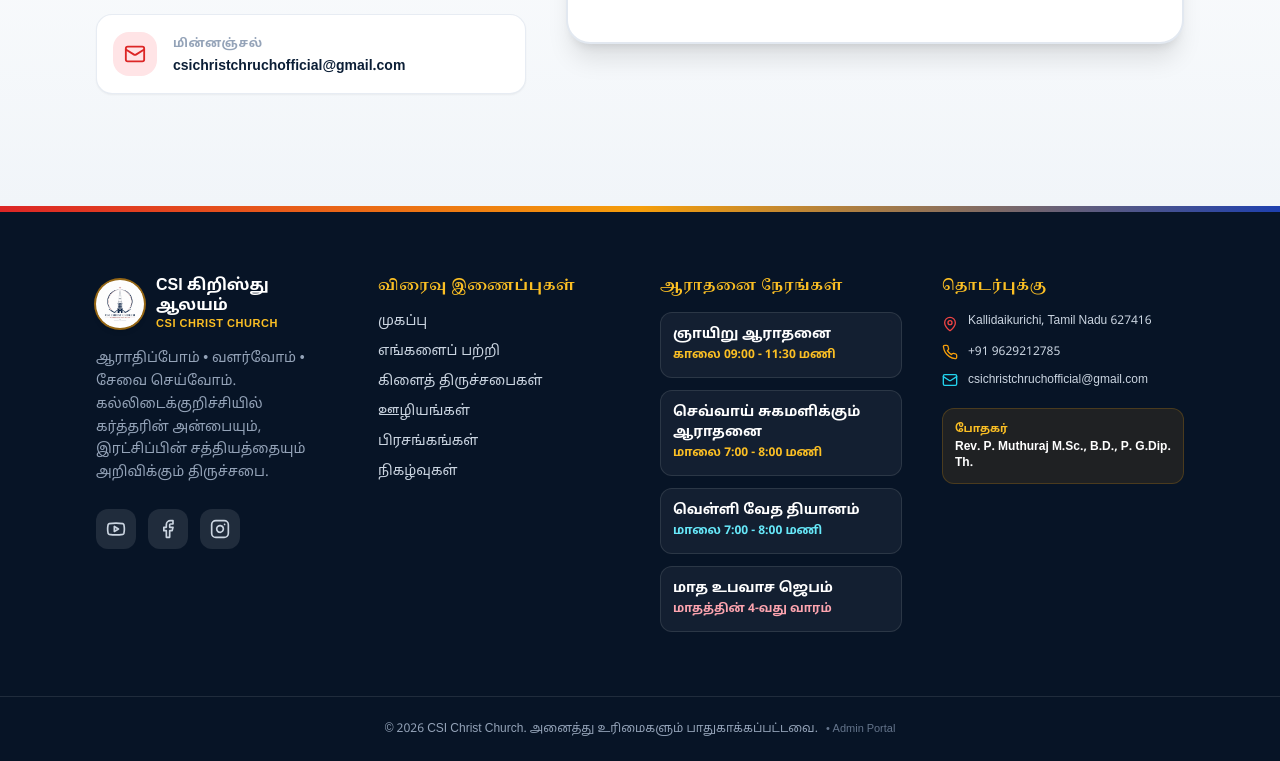
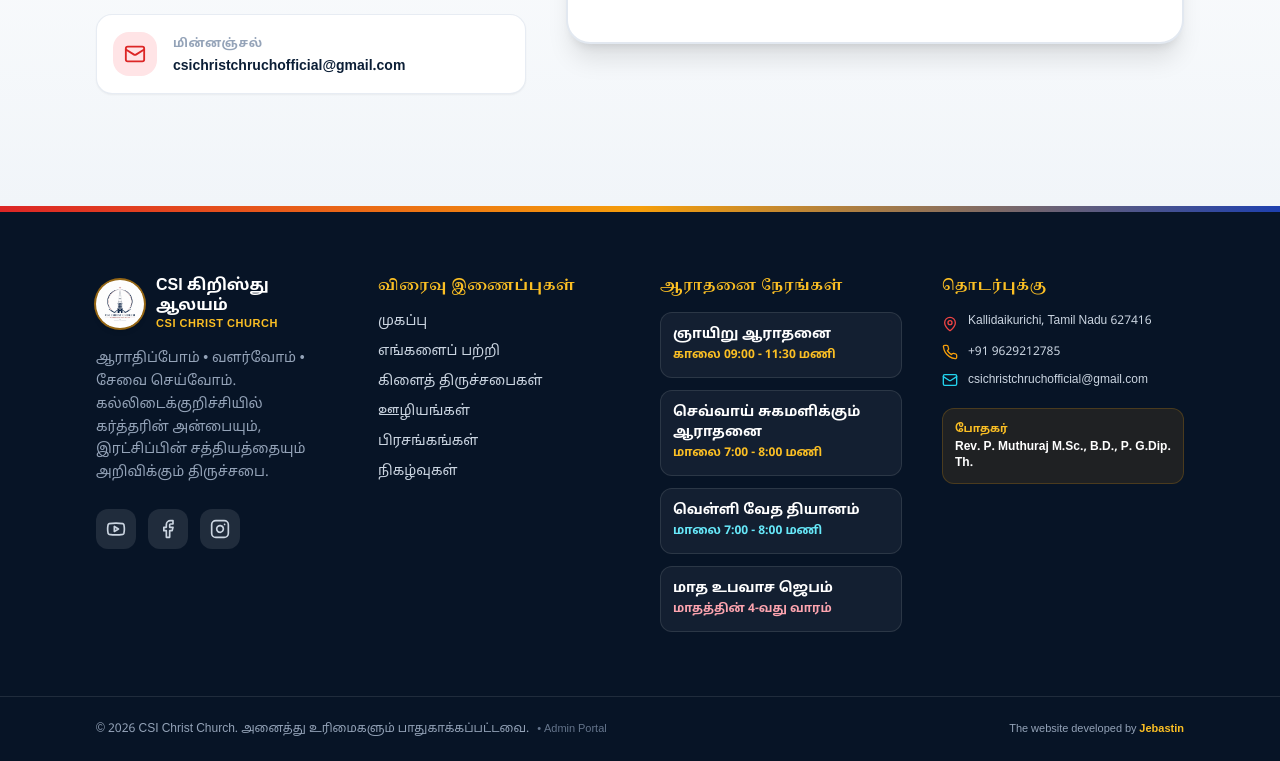
Before and after one commit to csichristchruchofficial-cpu/csi-christ-church-website, a Next.js app: page / in a window 1280 px wide. Shown: the part 7596-8357 px from the top of the page. Built offline with nearby package versions, Linux system fonts and the light colour scheme; no server answers; the database is empty; grey boxes are pictures that could not be loaded.

Commit message:
Add developer credit 'The website developed by Jebastin' to footer

```diff
--- a/components/Footer.tsx
+++ b/components/Footer.tsx
@@ -155,7 +155,8 @@
       </div>
 
       {/* Bottom Bar */}
-      <div className="border-t border-white/10 py-6 text-center text-xs text-slate-400">
+      <div className="border-t border-white/10 py-6 text-xs text-slate-400">
+        <div className="container-page flex flex-col sm:flex-row items-center justify-between gap-3 text-center sm:text-left">
           <p className="flex items-center justify-center gap-2 flex-wrap">
             <span>© 2026 <span className="notranslate" translate="no">{churchInfo.nameEnglish}</span>. அனைத்து உரிமைகளும் பாதுகாக்கப்பட்டவை.</span>
             <Link
@@ -165,6 +166,10 @@
               • Admin Portal
             </Link>
           </p>
+          <p className="text-[11px] text-slate-400 font-medium notranslate" translate="no">
+            The website developed by <span className="text-gold-light font-semibold">Jebastin</span>
+          </p>
+        </div>
       </div>
     </footer>
   );
```
Lines whose indentation alone changed are shown as unchanged.
